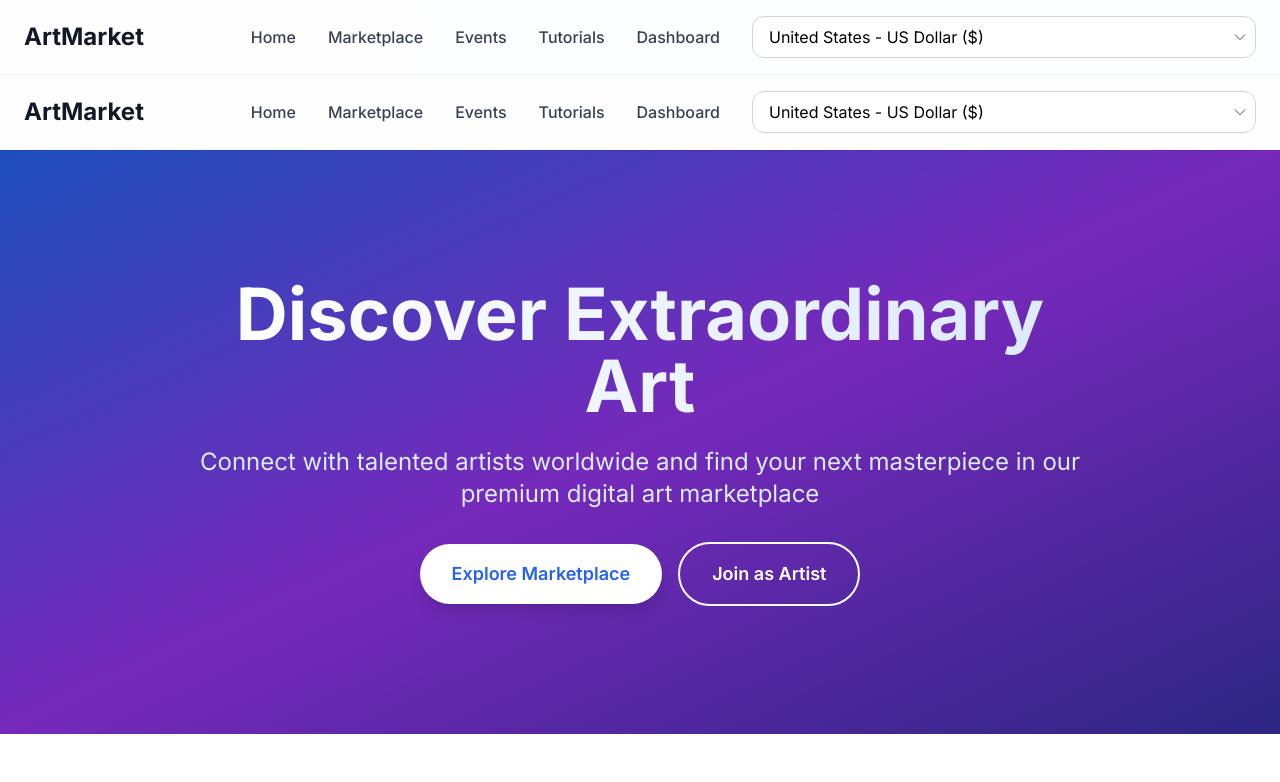
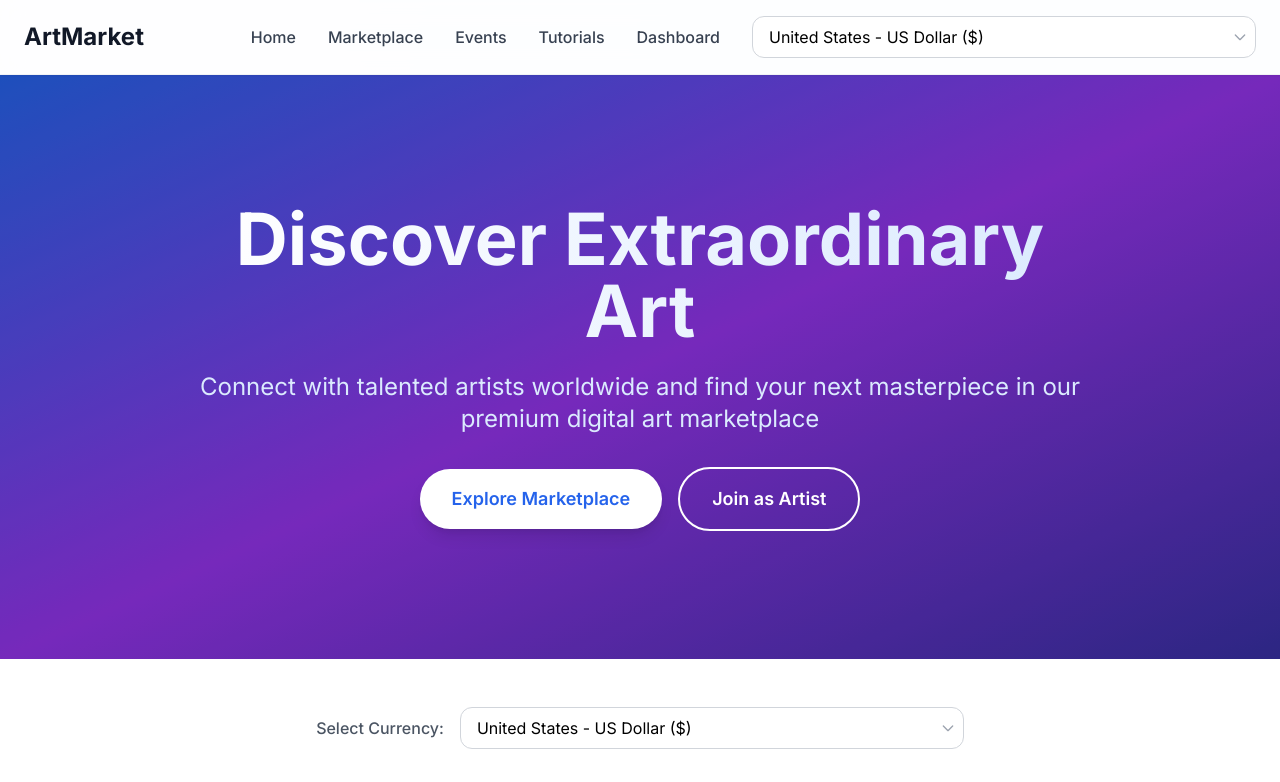
Before and after one commit to WabukoWabuko/art-marketplace, a Next.js app in the folder frontend/: page / in a window 1280 px wide. Shown: the top 782 px of the page. Built offline with nearby package versions, Linux system fonts and the light colour scheme.

Commit message:
feat: Remove Header component from homepage for cleaner layout

```diff
--- a/frontend/app/page.js
+++ b/frontend/app/page.js
@@ -1,7 +1,6 @@
 import Link from 'next/link'
 import ArtworkCard from '../components/ArtworkCard'
 import CurrencySelector from '../components/CurrencySelector'
-import Header from '../components/Header'
 
 export default function Home() {
   // Mock data for featured artworks
@@ -58,7 +57,6 @@ export default function Home() {
 
   return (
     <div className="min-h-screen bg-gray-50">
-      <Header />
 
       {/* Hero Section */}
       <section className="relative overflow-hidden bg-gradient-to-br from-blue-600 via-purple-600 to-indigo-800 text-white">
```
